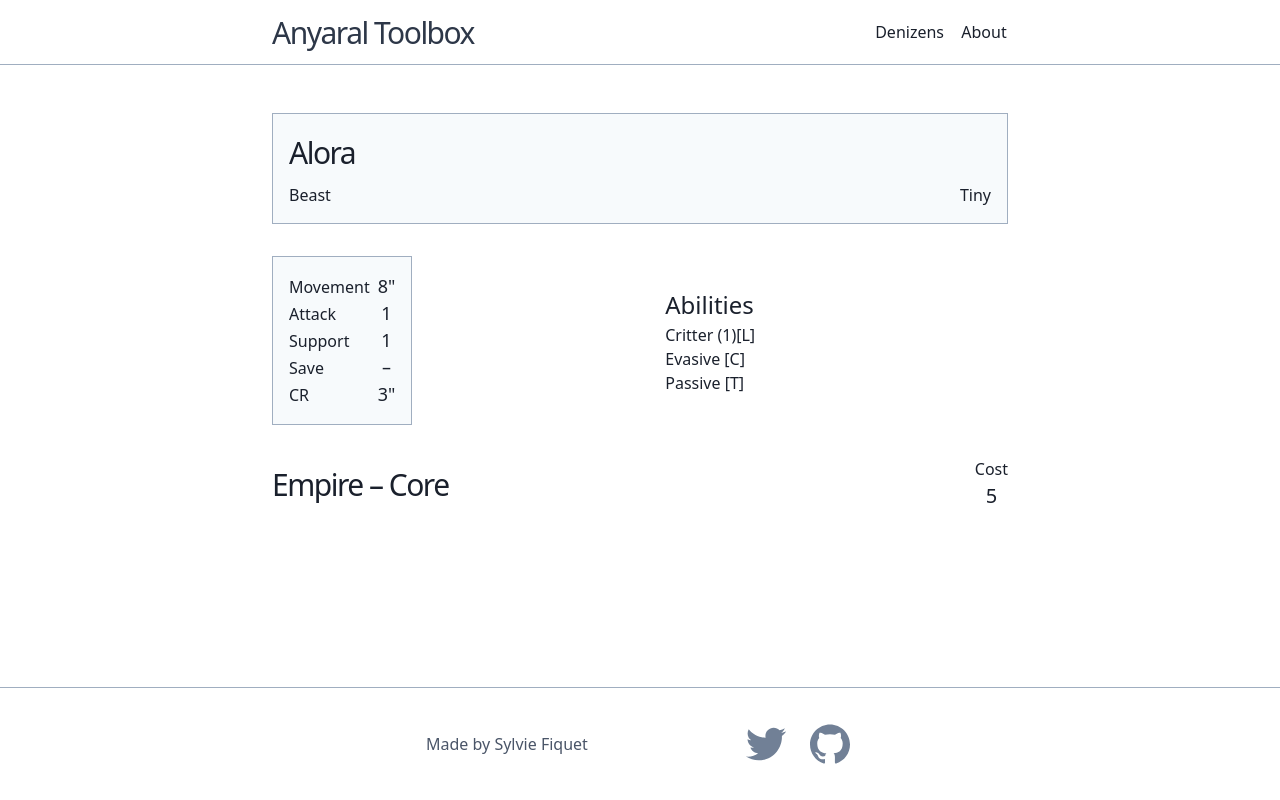
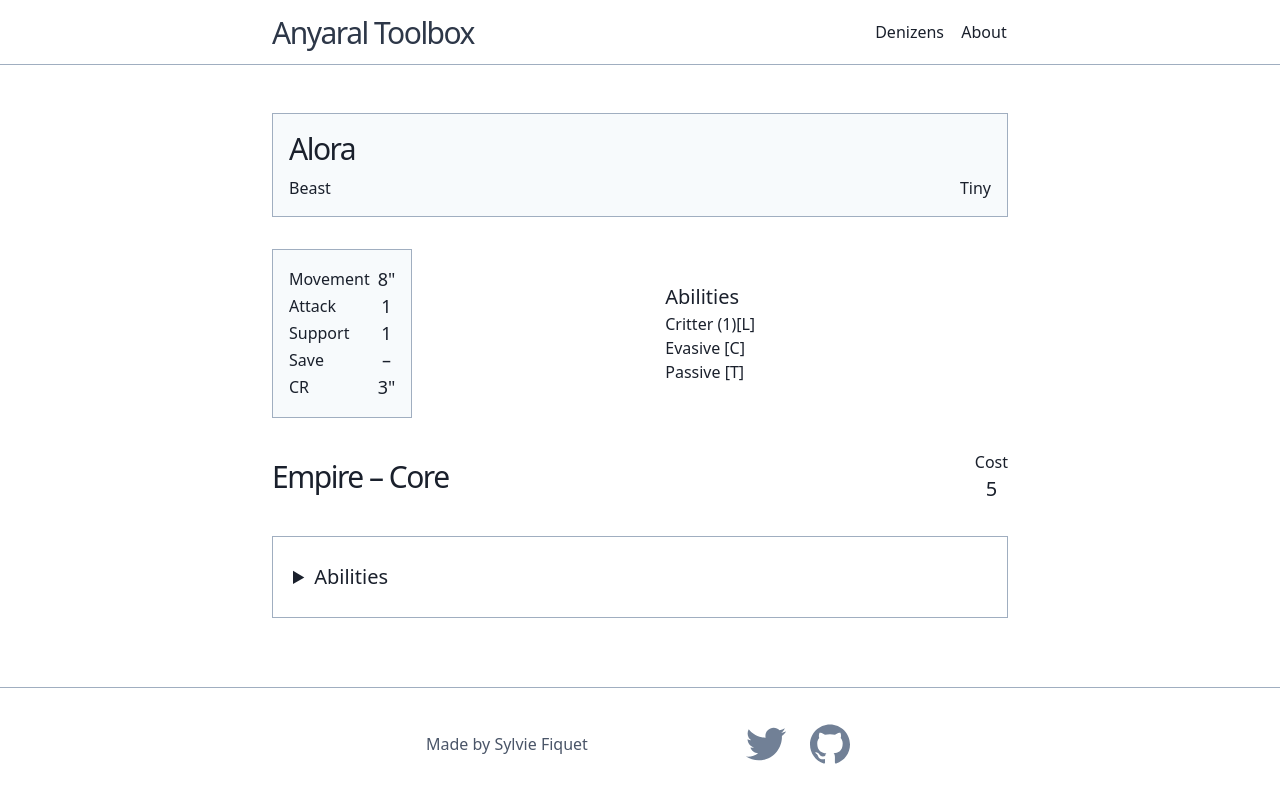
Before and after one commit to sfiquet/anyaral, a Next.js app: page /denizens/alora in a window 1280 px wide. Built offline with nearby package versions, Linux system fonts and the light colour scheme.

Commit message:
feat: add ability rules on denizen pages

```diff
--- a/components/denizen.js
+++ b/components/denizen.js
@@ -1,6 +1,7 @@
 import Meta from '../components/meta'
 
-import { formatStat, formatSize, formatRace, formatAbility } from '../lib/format'
+import { Section, H } from '../components/heading'
+import { formatStat, formatSize, formatRace, formatAbility, formatAbilityRule } from '../lib/format'
 import styles from '../styles/denizen.module.css'
 
 function StatValue({ value }){
@@ -47,8 +48,11 @@ function AbilityList({ abilities }){
 
 function DenizenHeader({ denizen }){
   return (
-    <header className="box p-16px space-y-2">
-      <h1>{ denizen.name }</h1>
+    <Section className="box p-16px">
+      <H className="sr-only">Card Header: Types, size and tagline</H>
+      <div className="space-y-2">
+        <div className="text-3xl tracking-tighter leading-tight">{ denizen.name }</div>
+
         <div className="flex justify-between">
           <ul className={ styles.typeList }>
             { denizen.types.map(type => <li key={type}>{type}</li>) }
@@ -57,8 +61,8 @@ function DenizenHeader({ denizen }){
         </div>
 
         { denizen.tagline.length > 0 ? <blockquote className={ `${styles.tagline} italic text-gray-700` }>{ denizen.tagline }</blockquote> : null }
-
-    </header>
+      </div>
+    </Section>
   )
 }
 
@@ -73,17 +77,17 @@ function DenizenContent({ denizen }){
   let abilities = null
   if (denizen.abilities.length > 0){
     abilities = (
-      <section className="m-auto p-16px">
-        <h2>Abilities</h2>
+      <Section className="m-auto p-16px">
+        <H>Abilities</H>
         <AbilityList abilities={denizen.abilities} />
-      </section>
+      </Section>
     )
   }
 
   return (
     <div className="flex flex-wrap justify-start">
-      <section className="box p-16px">
-        <h2 className="sr-only">Stats</h2>
+      <Section className="box p-16px">
+        <H className="sr-only">Stats</H>
         <StatGrid>
           <Stat name="Movement" value={ formatStat(denizen.movement, '"') } largeValue={true} />
           <Stat name="Attack" value={ formatStat(denizen.attack) } largeValue={true} />
@@ -92,7 +96,7 @@ function DenizenContent({ denizen }){
           <Stat name="CR" value={ formatStat(denizen.commandRange, '"') } largeValue={true} />
           { stamina }
         </StatGrid>
-      </section>
+      </Section>
 
       { abilities }
     </div>
@@ -105,40 +109,108 @@ function DenizenWeapon({ weapon }){
   let abilities = null
   if (weapon.abilities.length > 0){
     abilities = (
-      <div className="p-8px">
-        <h3 className="sr-only">{`${weapon.name} Abilities`}</h3>
+      <Section className="p-8px">
+        <H className="sr-only">{`${weapon.name} Abilities`}</H>
         <AbilityList abilities={ weapon.abilities } />
-      </div>
+      </Section>
     )
   }
 
   return (
-    <section className="box">
-      <h2 className="px-16px pt-16px pb-0 text-center">{ weapon.name }</h2>
+    <Section className="box">
+      <H className="px-16px pt-16px pb-0 text-center">{ weapon.name }</H>
       <div className="p-8px flex flex-wrap justify-between sm:justify-evenly">
-        <div className="p-8px">
-          <h3 className="sr-only">{`${weapon.name} Stats`}</h3>
+        <Section className="p-8px">
+          <H className="sr-only">{`${weapon.name} Stats`}</H>
           <StatGrid>
             <Stat name="Movement" value={ formatStat(weapon.movement, '"') } />
             <Stat name="Range" value={ formatStat(weapon.range, '"') } />
             <Stat name="Attack" value={ formatStat(weapon.attack) } />
           </StatGrid>
-        </div>
+        </Section>
 
         { abilities }
 
       </div>
-    </section>
+    </Section>
   )
 }
 
 function DenizenFooter({ race, cost }){
   return (
-    <footer className="flex justify-between items-center">
+    <Section className="flex justify-between items-center">
+      <H className="sr-only">Card Footer: Race and cost</H>
       <div className="text-3xl tracking-tighter">{ formatRace(race) }</div>
+      <div className="flex flex-col justify-center items-center"><span>Cost</span> <span className="text-xl"><StatValue value={ formatStat(cost) } /></span></div>
+    </Section>
+  )
+}
 
-      <div className="flex flex-col justify-center items-center"><span>Cost</span> <span className="text-xl"><StatValue value={ formatStat(cost) } /></span></div>
-    </footer>
+function DenizenCard({ denizen }){
+  return (
+    <article className="space-y-4 md:space-y-8">
+      <DenizenHeader denizen={ denizen } />
+      <DenizenContent denizen={ denizen } />
+      <DenizenWeapon weapon={ denizen.rangedWeapon } />
+      <DenizenFooter race={denizen.race} cost={denizen.cost} />
+    </article>
+  )
+}
+
+function Disclosure({ title, children }){
+  return (
+    <Section>
+      <details>
+        <summary className="text-xl"><H>{ title }</H></summary>
+        { children }
+      </details>
+    </Section>
+  )
+}
+
+function AbilityRuleList({ abilities }){
+  return (
+    <ul>
+      { abilities.map(ability => (
+        <li key={ability.rule.code}>
+          <Section>
+            <H>{ formatAbility(ability.rule, ability.param1, ability.param2) }</H>
+            <p className="mb-4">{ formatAbilityRule(ability.rule, ability.param1, ability.param2) }</p>
+          </Section>
+        </li>
+      )) }
+    </ul>
+  )
+}
+
+function AbilityDisclosure({ title, abilities }){
+  return (
+    <Disclosure title={ title }>
+      <AbilityRuleList abilities={ abilities } />
+    </Disclosure>
+  )
+}
+
+function DenizenExtra({ denizen }){
+  // this content is optional, some denizens won't have any
+  let hasAbilities = denizen.abilities.length !== 0
+  let hasWeaponAbilities = denizen.rangedWeapon && denizen.rangedWeapon.abilities.length !== 0
+  let hasContent = hasAbilities || hasWeaponAbilities
+
+  if (!hasContent) return null
+
+  return (
+    <Section className="border border-solid border-gray-500 p-4">
+      <H className="sr-only">More Information</H>
+      <ul>
+      { hasAbilities &&
+        <li><AbilityDisclosure title="Abilities" abilities={ denizen.abilities } /></li>
+      }
+      { hasWeaponAbilities &&
+        <li><AbilityDisclosure title={`${denizen.rangedWeapon.name} Abilities`} abilities={ denizen.rangedWeapon.abilities } /></li>
+      }
+      </ul>
+    </Section>
   )
 }
 
@@ -171,11 +243,17 @@ export function DenizenHead({ denizen }){
 
 export default function Denizen({ denizen }){
   return (
-    <article className="space-y-4 md:space-y-8">
-      <DenizenHeader denizen={ denizen } />
-      <DenizenContent denizen={ denizen } />
-      <DenizenWeapon weapon={ denizen.rangedWeapon } />
-      <DenizenFooter race={denizen.race} cost={denizen.cost} />
+    <article>
+      <h1 className="sr-only">{ denizen.name }</h1>
+
+      <div className="space-y-8">
+        <Section>
+          <H className="sr-only">Identity Card</H>
+          <DenizenCard denizen={ denizen } />
+        </Section>
+
+        <DenizenExtra denizen={ denizen } />
+      </div>
     </article>
   )
 }
--- /dev/null
+++ b/components/heading.js
@@ -0,0 +1,22 @@
+import { createContext } from 'react'
+
+export const Level = createContext(1);
+
+export function Section(props) {
+  return (
+    <Level.Consumer>{level =>
+      <Level.Provider value={level + 1}>
+        <section {...props} />
+      </Level.Provider>
+    }</Level.Consumer>
+  );
+}
+
+export function H(props) {
+  return (
+    <Level.Consumer>{level => {
+      const Heading = 'h' + Math.min(level, 6);
+      return <Heading {...props} />;
+    }}</Level.Consumer>
+  );
+}
--- a/lib/format.js
+++ b/lib/format.js
@@ -49,3 +49,14 @@ export function formatAbility(ability, param1, param2){
   let type = `[${ability.type[0]}]` // first letter only
   return `${name}${staminaCost} ${details}${type}`
 }
+
+export function formatAbilityRule(ability, param1, param2){
+  let rule = ability.rule
+  if (param1.length > 0){
+    rule = rule.split('[[X]]').join(param1)
+  }
+  if (param2.length > 0){
+    rule = rule.split('[[Y]]').join(param2)
+  }
+  return rule
+}
--- a/styles/globals.css
+++ b/styles/globals.css
@@ -50,7 +50,25 @@
     @apply text-xl;
   }
   h4 {
-    @apply text-lg;
+    @apply text-lg font-medium;
+  }
+  h5 {
+    @apply text-base font-semibold;
+  }
+  h6 {
+    @apply text-base italic;
+  }
+
+  summary {
+    --child-font-size: 1em;
+    --child-line-height: 1.5;
+    padding: calc((theme('minHeight.tap') - var(--child-font-size) * var(--child-line-height) )/2)  .25rem;
+  }
+
+  summary > * {
+    display: inline; /* to align with summary marker */
+    font-size: var(--child-font-size); /* size must be set on the summary for the marker to scale */
+    line-height: var(--child-line-height);
   }
 }
 
```
Lines whose indentation alone changed are shown as unchanged.
